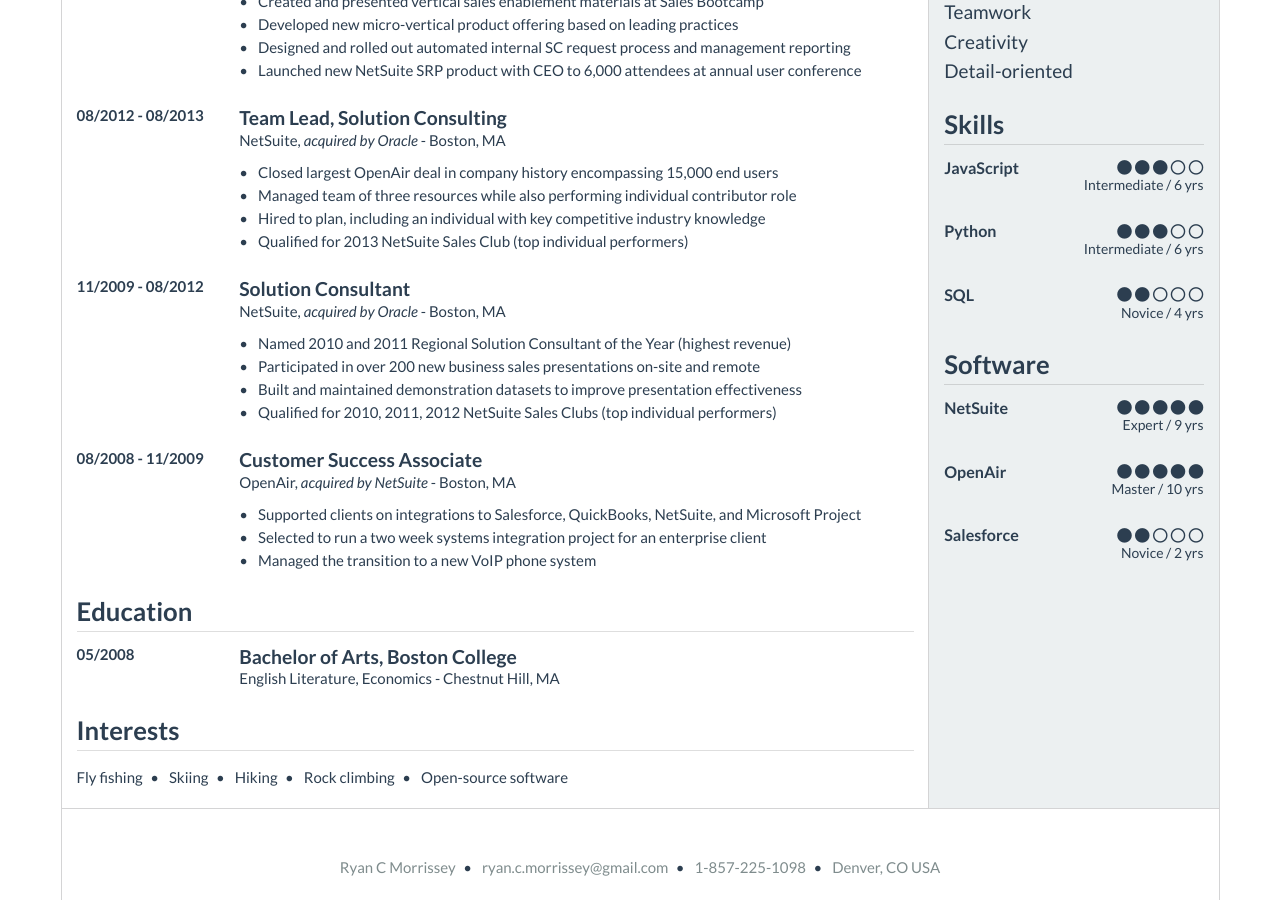
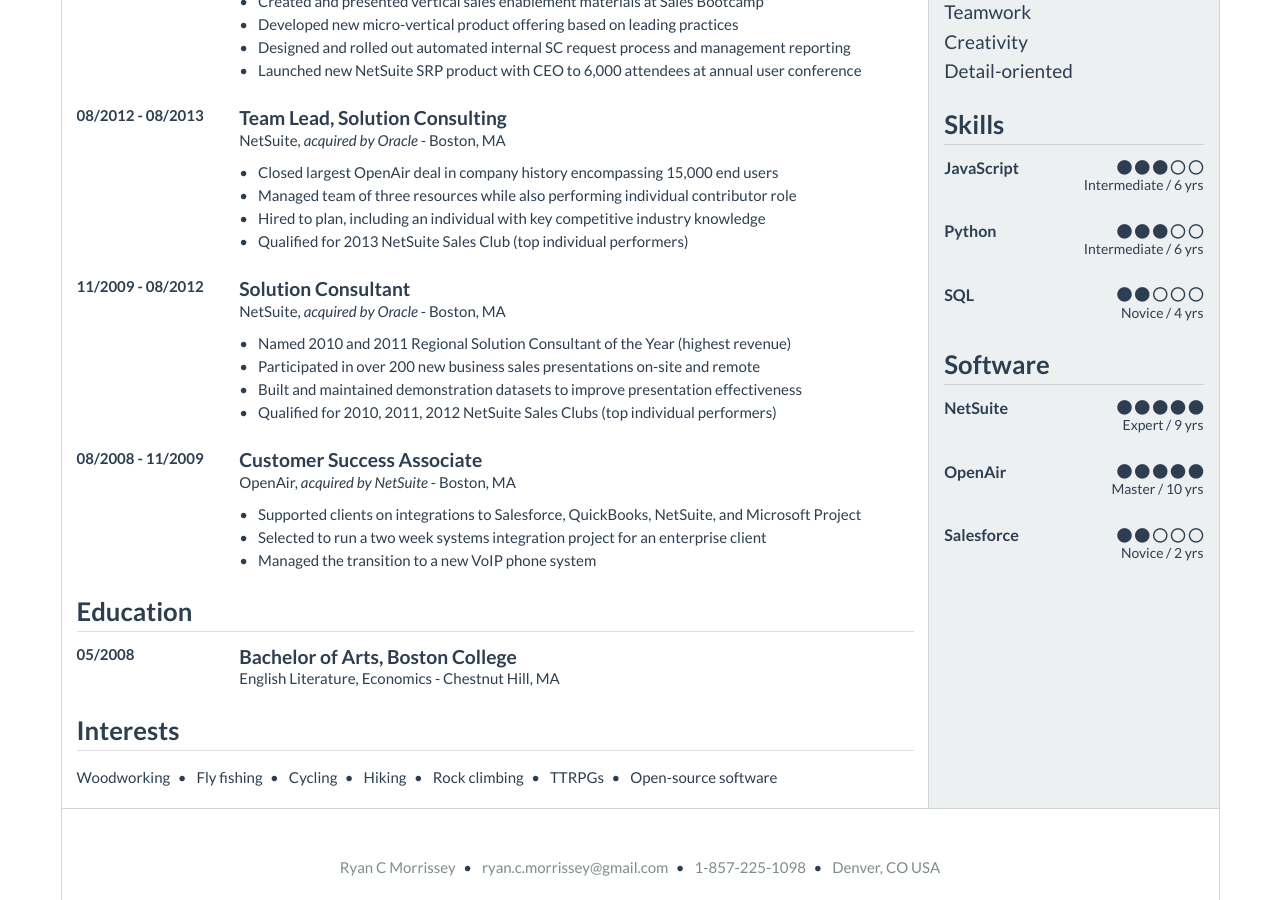
Before and after one commit to 23maverick23/cv, a Jekyll site: the page built from index.html, in a window 1280 px wide and 900 px high, scrolled down 590 px. Built offline with Jekyll 4.4.1, drawn with Linux system fonts in a browser that asks for light colours; nearby versions of some CDN libraries.

Commit message:
Update interests.yml

```diff
--- a/_data/interests.yml
+++ b/_data/interests.yml
@@ -1,5 +1,7 @@
+- "Woodworking"
 - "Fly fishing"
-- "Skiing"
+- "Cycling"
 - "Hiking"
 - "Rock climbing"
+- "TTRPGs"
 - "Open-source software"
```
